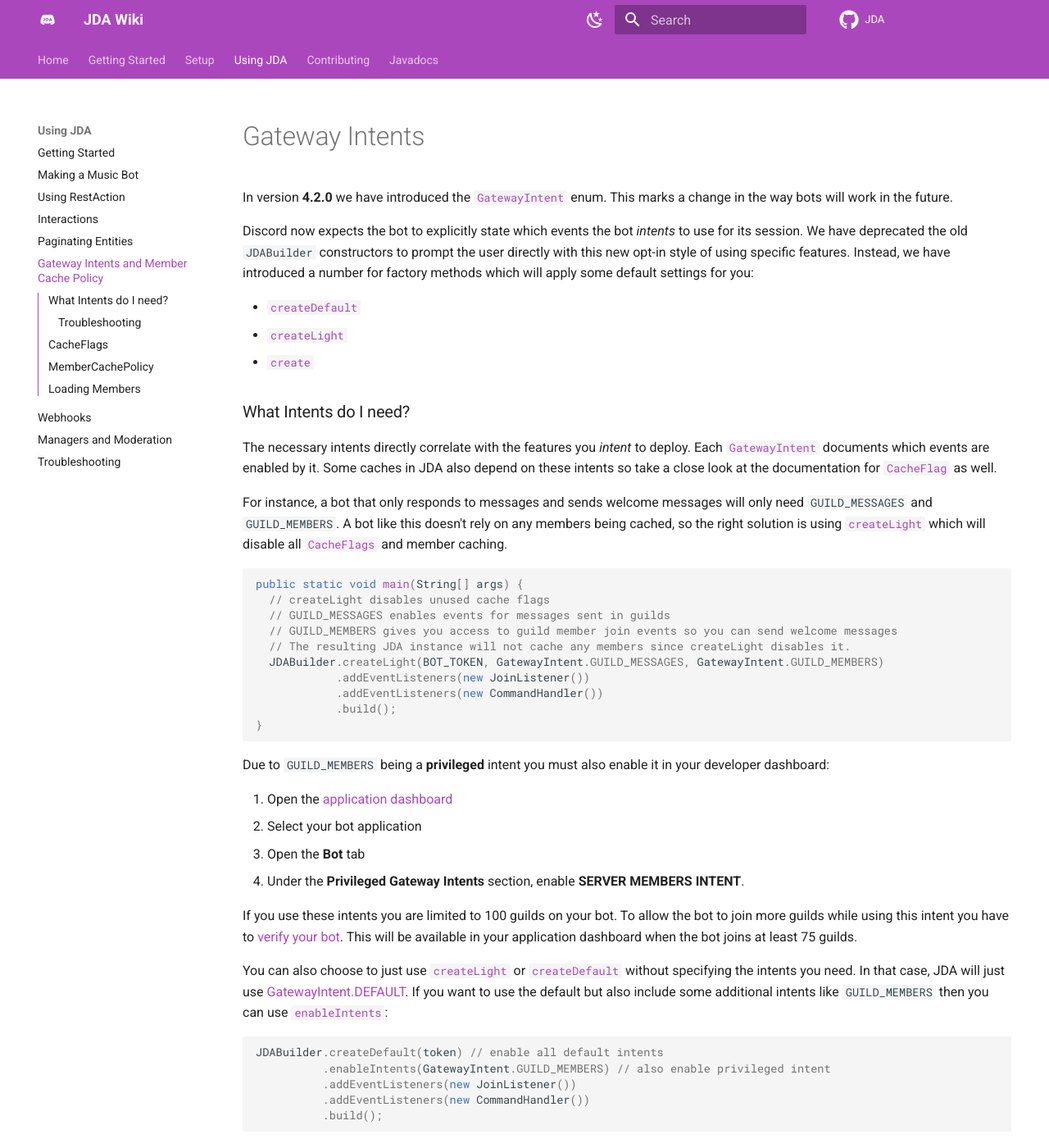
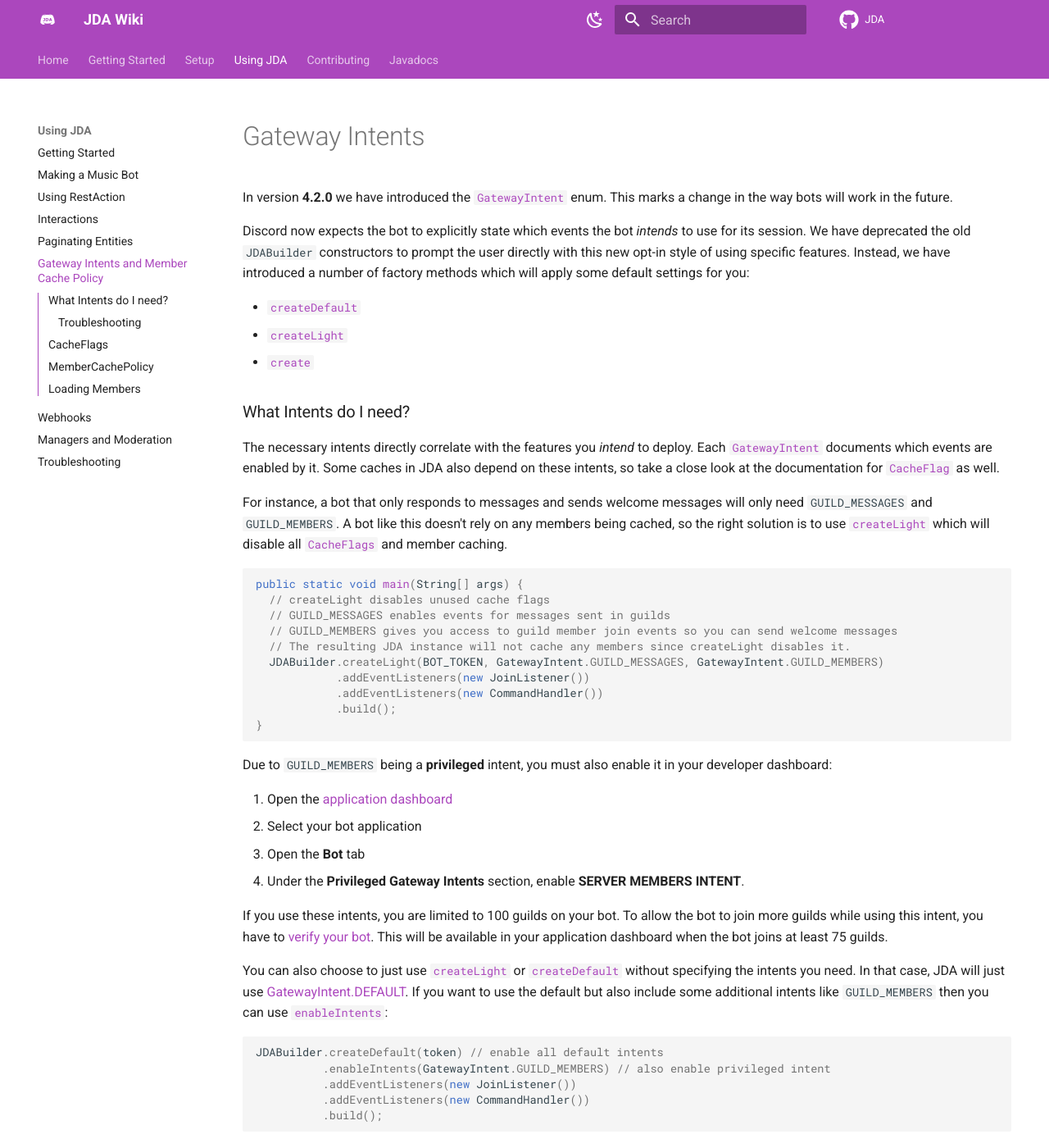
Before and after one commit to discord-jda/JDA-Website, an MkDocs documentation site: the page built from docs/using-jda/gateway-intents-and-member-cache-policy.md, in a window 1280 px wide and 1400 px high. Shown: the whole window at 82% size. Built offline with MkDocs 1.6.1 and Material for MkDocs 9.7.7, drawn with Linux system fonts in a browser that asks for light colours; comment, search, counter and statistics services are not loaded; some of the changed text lies outside the part shown.

Commit message:
Fix grammar errors (#5)

````diff
--- a/docs/using-jda/gateway-intents-and-member-cache-policy.md
+++ b/docs/using-jda/gateway-intents-and-member-cache-policy.md
@@ -15,7 +15,7 @@
 
 In version **4.2.0** we have introduced the [`GatewayIntent`][GatewayIntent] enum. This marks a change in the way bots will work in the future.
 
-Discord now expects the bot to explicitly state which events the bot *intents* to use for its session. We have deprecated the old `JDABuilder` constructors to prompt the user directly with this new opt-in style of using specific features. Instead, we have introduced a number for factory methods which will apply some default settings for you:
+Discord now expects the bot to explicitly state which events the bot *intends* to use for its session. We have deprecated the old `JDABuilder` constructors to prompt the user directly with this new opt-in style of using specific features. Instead, we have introduced a number of factory methods which will apply some default settings for you:
 
 - [`createDefault`][createDefault]
 - [`createLight`][createLight]
@@ -23,10 +23,10 @@
 
 ### What Intents do I need?
 
-The necessary intents directly correlate with the features you *intent* to deploy.
-Each [`GatewayIntent`][GatewayIntent] documents which events are enabled by it. Some caches in JDA also depend on these intents so take a close look at the documentation for [`CacheFlag`][CacheFlag] as well.
+The necessary intents directly correlate with the features you *intend* to deploy.
+Each [`GatewayIntent`][GatewayIntent] documents which events are enabled by it. Some caches in JDA also depend on these intents, so take a close look at the documentation for [`CacheFlag`][CacheFlag] as well.
 
-For instance, a bot that only responds to messages and sends welcome messages will only need `GUILD_MESSAGES` and `GUILD_MEMBERS`. A bot like this doesn't rely on any members being cached, so the right solution is using [`createLight`][createLight] which will disable all [`CacheFlags`][CacheFlag] and member caching.
+For instance, a bot that only responds to messages and sends welcome messages will only need `GUILD_MESSAGES` and `GUILD_MEMBERS`. A bot like this doesn't rely on any members being cached, so the right solution is to use [`createLight`][createLight] which will disable all [`CacheFlags`][CacheFlag] and member caching.
 
 ```java
 public static void main(String[] args) {
@@ -41,14 +41,14 @@
 }
 ```
 
-Due to `GUILD_MEMBERS` being a **privileged** intent you must also enable it in your developer dashboard:
+Due to `GUILD_MEMBERS` being a **privileged** intent, you must also enable it in your developer dashboard:
 
 1. Open the [application dashboard](https://discord.com/developers/applications)
 1. Select your bot application
 1. Open the **Bot** tab
 1. Under the **Privileged Gateway Intents** section, enable **SERVER MEMBERS INTENT**.
 
-If you use these intents you are limited to 100 guilds on your bot. To allow the bot to join more guilds while using this intent you have to [verify your bot](https://blog.discord.com/the-future-of-bots-on-discord-4e6e050ab52e). This will be available in your application dashboard when the bot joins at least 75 guilds.
+If you use these intents, you are limited to 100 guilds on your bot. To allow the bot to join more guilds while using this intent, you have to [verify your bot](https://blog.discord.com/the-future-of-bots-on-discord-4e6e050ab52e). This will be available in your application dashboard when the bot joins at least 75 guilds.
 
 You can also choose to just use [`createLight`][createLight] or [`createDefault`][createDefault] without specifying the intents you need. In that case, JDA will just use [GatewayIntent.DEFAULT][GatewayIntent.DEFAULT]. If you want to use the default but also include some additional intents like `GUILD_MEMBERS` then you can use [`enableIntents`][enableIntents]:
 
@@ -74,7 +74,7 @@
 
 Each `createX` factory method on the JDABuilder also configures a set of enabled flags automatically, based on your choice of intents. The [`CacheFlag`][CacheFlag] enum documents which intents are required to use it and JDA will automatically disable them if the required intent is missing.
 
-If a flag is automatically disabled due to a missing intent, we print a warning telling you it was disabled and which intent was missing. To remove this warning you have to explicitly disable the [`CacheFlag`][CacheFlag] by using [`disableCache`][disableCache] or, if you need the cache, enable the intent using [`enableIntents`][enableIntents].
+If a flag is automatically disabled due to a missing intent, we print a warning telling you it was disabled and which intent was missing. To remove this warning, you have to explicitly disable the [`CacheFlag`][CacheFlag] by using [`disableCache`][disableCache] or, if you need the cache, enable the intent using [`enableIntents`][enableIntents].
 
 The individual factory methods document which defaults will be used:
 
@@ -84,9 +84,9 @@
 
 ## MemberCachePolicy
 
-Together with intents, Discord now wants to further restrict data access for bots by limiting how many members they can cache. To properly maintain a cache of all members you need the `GUILD_MEMBERS` intent, because it will enable the `GuildMemberRemoveEvent` to remove members from cache once they leave the guild. Without this intent, JDA would infinitely grow its cache without knowing when to remove members.
+Together with intents, Discord now wants to further restrict data access for bots by limiting how many members they can cache. To properly maintain a cache of all members, you need the `GUILD_MEMBERS` intent, because it will enable the `GuildMemberRemoveEvent` to remove members from cache once they leave the guild. Without this intent, JDA would infinitely grow its cache without knowing when to remove members.
 
-To handle this new default we now have a [`MemberCachePolicy`][MemberCachePolicy] which can be configured using [`setMemberCachePolicy`][setMemberCachePolicy]. Each factory method will set a default cache policy which will only retain members under certain conditions:
+To handle this new default, we now have a [`MemberCachePolicy`][MemberCachePolicy] which can be configured using [`setMemberCachePolicy`][setMemberCachePolicy]. Each factory method will set a default cache policy which will only retain members under certain conditions:
 
 - [`createLight`][createLight] Will only cache the self member
 - [`createDefault`][createDefault] Will only cache members who are connected to a voice channel, the guild owner, and the self member
````
Also changed, not shown: other parts of docs/using-jda/gateway-intents-and-member-cache-policy.md (+1 -1 lines).
